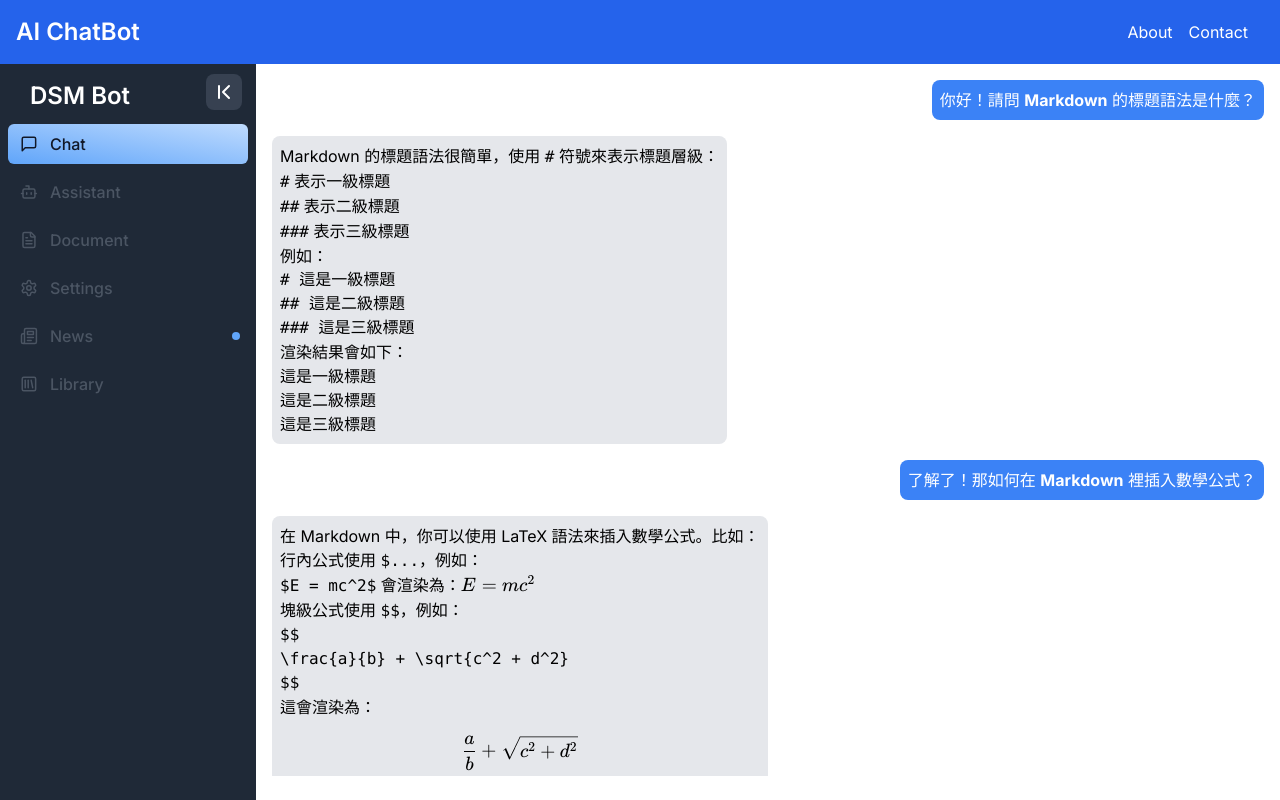
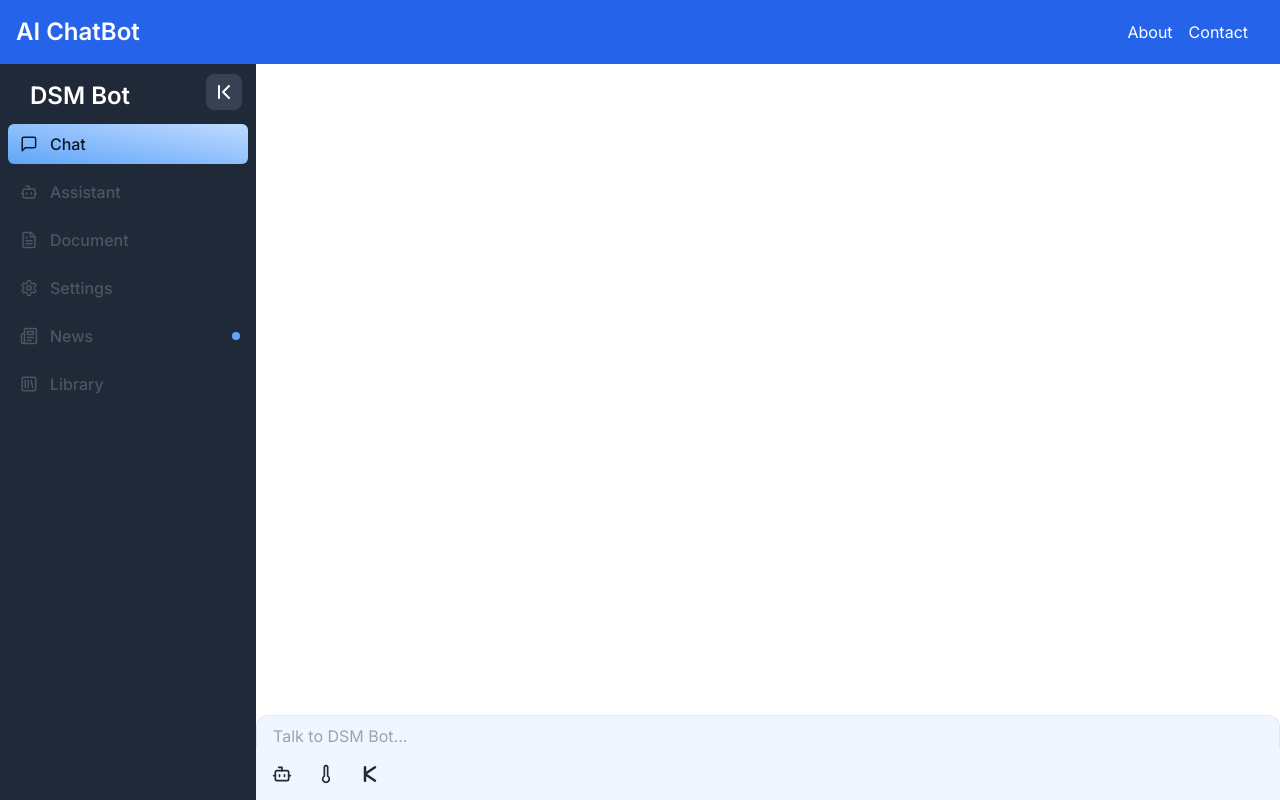
Before and after one commit to intervalrain/UI_Challenge, a Next.js app: page /chat in a window 1280 px wide. Built offline with nearby package versions, Linux system fonts and the light colour scheme.

Commit message:
add textarea for chat

```diff
--- /dev/null
+++ b/app/about/page.tsx
@@ -0,0 +1,9 @@
+import React from 'react'
+
+const AboutPage = () => {
+  return (
+    <div>AboutPage</div>
+  )
+}
+
+export default AboutPage
--- a/components/chat/ChatWindow.tsx
+++ b/components/chat/ChatWindow.tsx
@@ -1,21 +1,41 @@
-'use client'
+"use client";
 
-import { addMessage, Message } from '@/store/chatSlice';
-import { RootState } from '@/store/store';
-import React, { useEffect, useRef, useState } from 'react'
-import { useDispatch, useSelector } from 'react-redux';
-import 'katex/dist/katex.min.css';
-import ReactMarkdown from 'react-markdown';
-import rehypeKatex from 'rehype-katex';
-import remarkMath from 'remark-math';
+import { addMessage, Message } from "@/store/chatSlice";
+import { RootState } from "@/store/store";
+import React, {
+  ChangeEvent,
+  KeyboardEvent,
+  useEffect,
+  useRef,
+  useState,
+} from "react";
+import { Bot, Thermometer } from "lucide-react";
+import { useDispatch, useSelector } from "react-redux";
+import "katex/dist/katex.min.css";
+import ReactMarkdown from "react-markdown";
+import rehypeKatex from "rehype-katex";
+import remarkMath from "remark-math";
+import ExpandableButton from "./ExpandableButton";
 
-const messages = [
+const TopKIcon: React.FC<{ size?: number }> = ({ size = 24 }) => (
+  <svg width={size} height={size} viewBox="0 0 24 24" fill="none" xmlns="http://www.w3.org/2000/svg">
+    <path
+      d="M6 4V20M6 12L18 4M6 12L18 20"
+      stroke="currentColor"
+      strokeWidth="3"
+      strokeLinecap="round"
+      strokeLinejoin="round"
+    />
+  </svg>
+)
+
+const initMessages: Message[] = [
   {
-    role: 'user',
+    role: "user",
     content: `你好！請問 **Markdown** 的標題語法是什麼？`,
   },
   {
-    role: 'assistant',
+    role: "assistant",
     content: `Markdown 的標題語法很簡單，使用 \`#\` 符號來表示標題層級：
 
   - \`#\` 表示一級標題
@@ -35,14 +55,14 @@ const messages = [
 # 這是一級標題
 ## 這是二級標題
 ### 這是三級標題
-`
+`,
   },
   {
-    role: 'user',
+    role: "user",
     content: `了解了！那如何在 **Markdown** 裡插入數學公式？`,
   },
   {
-    role: 'assistant',
+    role: "assistant",
     content: `在 Markdown 中，你可以使用 LaTeX 語法來插入數學公式。比如：
 
 行內公式使用 \`$...\`，例如：
@@ -62,14 +82,14 @@ $$
 $$
 \\frac{a}{b} + \\sqrt{c^2 + d^2}
 $$
-`
+`,
   },
   {
-    role: 'user',
+    role: "user",
     content: `太棒了！那能告訴我如何用 Markdown 插入代辦列表嗎？`,
   },
   {
-    role: 'assistant',
+    role: "assistant",
     content: `當然可以！代辦列表使用 \`-\` 或 \`*\` 加上 \`[ ]\` 或 \`[x]\` 來表示未完成或已完成的任務。例如：
 
 \`\`\`markdown
@@ -81,55 +101,147 @@ $$
 
 - [ ] 未完成的任務
 - [x] 已完成的任務
-`
-  }
+`,
+  },
 ];
 
-
 const ChatWindow: React.FC = () => {
-  const [input, setInput] = useState<string>('');
+  const [input, setInput] = useState<string>("");
+  const [messages, setMessages] = useState<Message[]>([]);
   // const messages = useSelector((state: RootState) => state.chat.messages);
   const dispatch = useDispatch();
+  const [rows, setRows] = useState(1);
   const messagesEndRef = useRef<HTMLDivElement>(null);
+  const inputRef = useRef<HTMLTextAreaElement>(null);
 
   const scrollToBottom = () => {
-    messagesEndRef.current?.scrollIntoView({ behavior:'smooth' });
-  }
+    messagesEndRef.current?.scrollIntoView({ behavior: "smooth" });
+  };
 
   useEffect(scrollToBottom, [messages]);
 
   const handleSubmit = (e: React.FormEvent) => {
     e.preventDefault();
     if (input.trim()) {
-      const userMessage: Message = { role: 'user', content: input };
+      const userMessage: Message = { role: "user", content: input };
       dispatch(addMessage(userMessage));
-      const response: Message = { role: 'assistant', content: `This is a mock response to ${input}` };
+      const response: Message = {
+        role: "assistant",
+        content: `This is a mock response to ${input}`,
+      };
       dispatch(addMessage(response));
-      setInput('');
+      setInput("");
     }
-  }
+  };
+
+  const handleInputChange = (e: ChangeEvent<HTMLTextAreaElement>): void => {
+    setInput(e.target.value);
+    const lineCount = e.target.value.split("\n").length;
+    setRows(Math.min(lineCount, 5));
+  };
+
+  const handleSend = async () => {
+    if (input.trim() === '') return;
+
+    const newMessage: Message = {
+      content: input,
+      role: 'user',
+      // timestamp: new Date(),
+    };
+
+    setMessages([...messages, newMessage]);
+    setInput('');
+    setRows(1);
+
+    // const response = await sendMessage(input);
+    const response = "Mock response to " + input;
+    const botMessage: Message = {
+      content: response,
+      role: 'assistant',
+      // timestamp: new Date(),
+    };
+
+    setMessages((prevMessages) => [...prevMessages, botMessage]);
+  };
+
+  const handleKeyDown = (e: React.KeyboardEvent<HTMLTextAreaElement>) => {
+    if (e.key === 'Enter') {
+      if (e.shiftKey) {
+        // Allow line break
+        return;
+      } else {
+        e.preventDefault();
+        handleSend();
+      }
+    } else if (e.key === 'ArrowUp' && input === '') {
+      e.preventDefault();
+    }
+  };
 
   return (
     <div className="flex flex-col h-full">
-      <div className="flex-1 overflow-y-scroll p-4 space-y-4">
+      <div className="flex-1 overflow-y-auto p-4 space-y-4">
         {messages.map((message, index) => (
-          <div key={index} className={`mb-4 ${message.role === 'user' ? 'text-right' : 'text-left'}`}>
-            <span className={`inline-block p-2 rounded-lg ${message.role === 'user' ? 'bg-blue-500 text-white' : 'bg-gray-200 text-black'}`}>
+          <div
+            key={index}
+            className={`mb-4 ${
+              message.role === "user" ? "text-right" : "text-left"
+            }`}
+          >
+            <span
+              className={`inline-block p-2 rounded-lg ${
+                message.role === "user"
+                  ? "bg-blue-500 text-white"
+                  : "bg-gray-200 text-black"
+              }`}
+            >
               <ReactMarkdown
                 remarkPlugins={[remarkMath]}
-                rehypePlugins={[rehypeKatex]}>
+                rehypePlugins={[rehypeKatex]}
+              >
                 {message.content}
               </ReactMarkdown>
             </span>
           </div>
         ))}
+        <div ref={messagesEndRef} />
       </div>
-      <form onSubmit={handleSubmit} className="">
-        <input
-          type="text"/>
-      </form>
+      <div>
+        <form onSubmit={handleSubmit} className="flex">
+          <textarea
+            ref={inputRef}
+            value={input}
+            onChange={handleInputChange}
+            onKeyDown={handleKeyDown}
+            rows={rows}
+            className="w-full px-4 pt-2 border-t border-l border-r rounded-tl-xl rounded-tr-xl resize-none bg-blue-50
+              focus:outline-none"
+            placeholder="Talk to DSM Bot..."
+          />
+        </form>
+        <div className="bg-blue-50 p-2 flex space-x-2">
+          <ExpandableButton
+            Icon={Bot}
+            text="ChatGPT-4o-for-text"
+            onClick={() => console.log('Bot clicked')}
+            options={["ChatGPT-4o-for-text", "ChatGPT-3.5-turbo"]}
+          />
+          <ExpandableButton
+            Icon={Thermometer}
+            text="0.1"
+            options={["0.1", "0.2", "0.3", "0.4", "0.5", "0.6", "0.7", "0.8", "0.9", "1.0"]}
+            onClick={() => console.log('temperature clicked')}
+          />
+          <ExpandableButton
+            Icon={TopKIcon}
+            text="5"
+            options={["5", "10", "15", "20", "30", "50", "100"]}
+            onClick={() => console.log('Top-K clicked')}
+          />
+        </div>
+      </div>
     </div>
-  )
-}
+  );
+};
 
-export default ChatWindow
+export default ChatWindow;
--- /dev/null
+++ b/components/chat/ExpandableButton.tsx
@@ -0,0 +1,85 @@
+'use client';
+
+import React, { useState, useRef, useEffect } from 'react'
+import { LucideIcon } from 'lucide-react'
+
+type IconComponent = React.ComponentType<{ size?: number }>
+
+interface ExpandableButtonProps {
+  Icon: LucideIcon | IconComponent
+  text: string
+  onClick?: () => void
+  options?: string[]
+  onOptionSelect?: (option: string) => void
+}
+
+const ExpandableButton: React.FC<ExpandableButtonProps> = ({ Icon, text, onClick, options, onOptionSelect }) => {
+  const [isHovered, setIsHovered] = useState(false)
+  const [isOpen, setIsOpen] = useState(false)
+  const dropdownRef = useRef<HTMLDivElement>(null)
+
+  useEffect(() => {
+    const handleClickOutside = (event: MouseEvent) => {
+      if (dropdownRef.current && !dropdownRef.current.contains(event.target as Node)) {
+        setIsOpen(false)
+      }
+    }
+
+    document.addEventListener('mousedown', handleClickOutside)
+    return () => {
+      document.removeEventListener('mousedown', handleClickOutside)
+    }
+  }, [])
+
+  const handleClick = () => {
+    if (options) {
+      setIsOpen(!isOpen)
+    } else if (onClick) {
+      onClick()
+    }
+  }
+
+  const isLucideIcon = (icon: LucideIcon | IconComponent): icon is LucideIcon =>
+    typeof icon === 'function' && 'displayName' in icon
+
+  return (
+    <div className="relative" ref={dropdownRef}>
+      <button
+        className={`px-2 py-2 text-gray-800 bg-blue-50 hover:bg-blue-200 text-sm font-semibold rounded-xl transition-all duration-200 ease-in-out flex items-center ${isHovered ? 'pr-4' : ''}`}
+        onMouseEnter={() => setIsHovered(true)}
+        onMouseLeave={() => setIsHovered(false)}
+        onClick={handleClick}
+      >
+        {isLucideIcon(Icon) ? <Icon size={20} /> : <Icon size={20} />}
+        {(isHovered || isOpen) && (
+          <span className="ml-2 whitespace-nowrap overflow-hidden text-ellipsis">
+            {text}
+          </span>
+        )}
+      </button>
+      {isOpen && options && (
+        <div className="absolute bottom-full left-0 mb-1 w-auto bg-white border border-gray-200 rounded shadow-lg">
+          <ul className="py-1">
+            {options.map((option, index) => (
+              <li key={index}>
+                <a
+                  href="#"
+                  className="block mx-1 px-2 py-1 round-lg font-base text-sm text-gray-800 hover:bg-gray-100"
+                  onClick={(e) => {
+                    e.preventDefault();
+                    console.log(`Selected: ${option}`);
+                    setIsOpen(false);
+                  }}
+                >
+                  {option}
+                </a>
+              </li>
+            ))}
+          </ul>
+        </div>
+      )}
+    </div>
+  )
+}
+
+export default ExpandableButton
--- a/components/layout/Header.tsx
+++ b/components/layout/Header.tsx
@@ -7,7 +7,7 @@ const Header: React.FC = () => {
       <Link href="/" className="text-2xl font-semibold">AI ChatBot</Link>
       <nav>
         <Link href="/about" className="mr-4">About</Link>
-        <Link href="contact" className="mr-4">Contact</Link>
+        <Link href="mailto:intervalrain@gmail.com" className="mr-4">Contact</Link>
       </nav>
     </header>
   );
```
